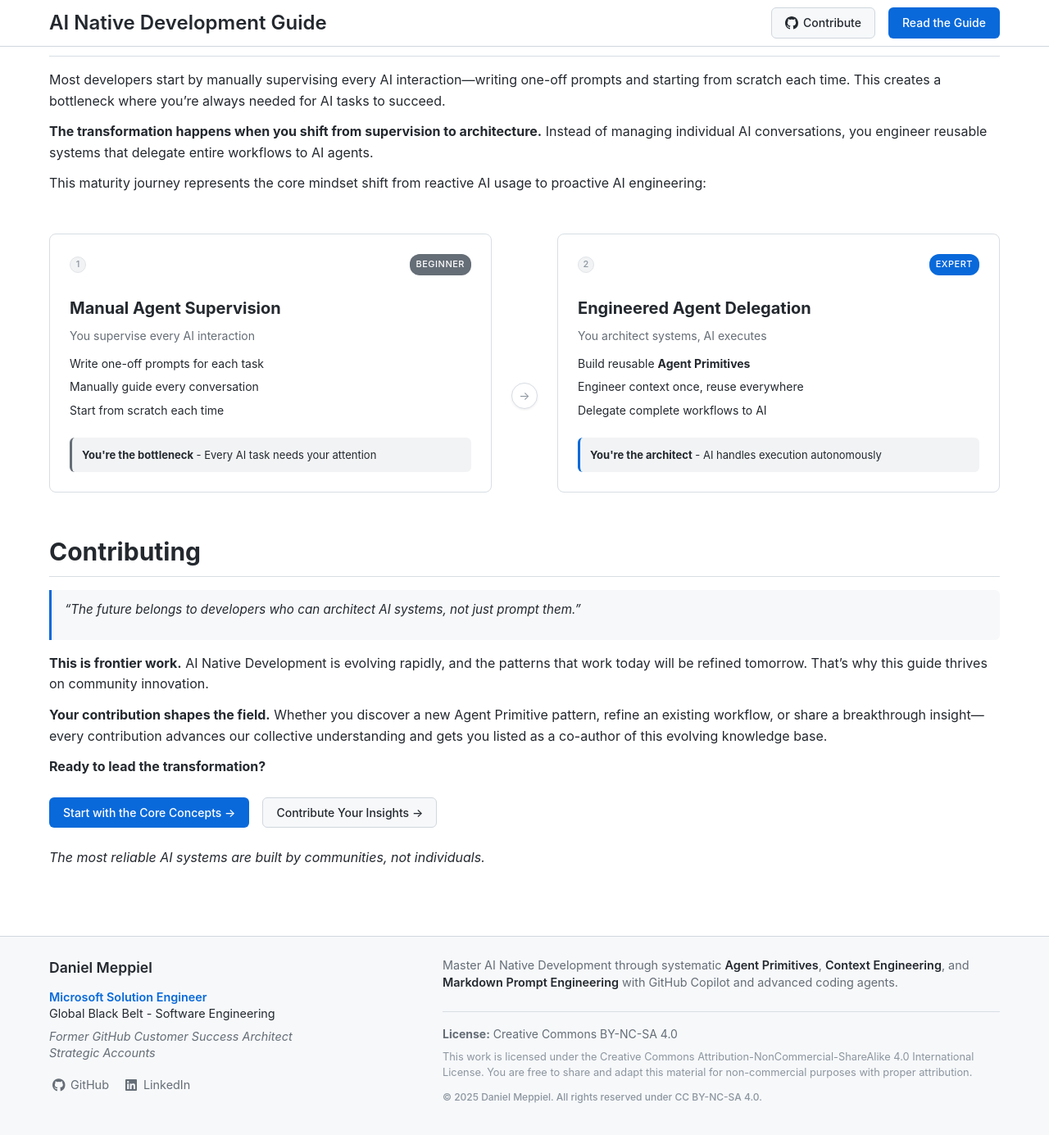
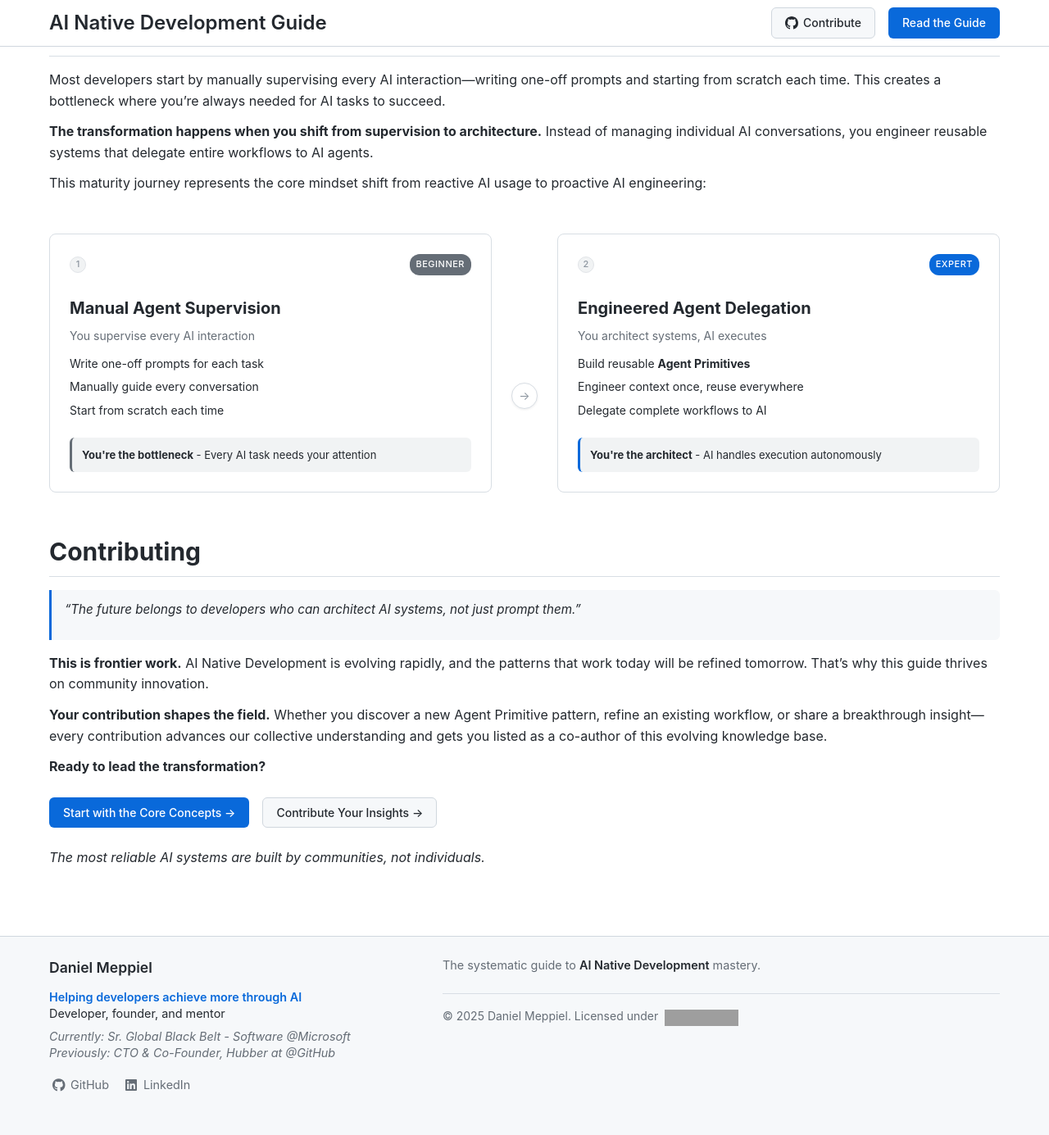
Before and after one commit to danielmeppiel/awesome-ai-native, a Jekyll site: the page built from index.md, in a window 1280 px wide and 1400 px high, scrolled down 1454 px. Shown: the top 1385 px of the window at 82% size. Built offline with Jekyll 4.4.1, drawn with Linux system fonts in a browser that asks for light colours; grey boxes are pictures that could not be loaded.

Commit message:
Update footer content and enhance scroll behavior for anchor links

```diff
--- a/_includes/footer.html
+++ b/_includes/footer.html
@@ -8,12 +8,12 @@
           <h3 class="author-name">{{ site.author }}</h3>
           <div class="credentials">
             <p class="current-role">
-              <strong>Microsoft Solution Engineer</strong><br>
-              Global Black Belt - Software Engineering
+              <strong>Helping developers achieve more through AI</strong><br>
+              Developer, founder, and mentor
             </p>
             <p class="experience">
-              Former GitHub Customer Success Architect<br>
-              Strategic Accounts
+              Currently: Sr. Global Black Belt - Software @Microsoft<br>
+              Previously: CTO & Co-Founder, Hubber at @GitHub
             </p>
           </div>
           <div class="social-links">
@@ -44,22 +44,15 @@
 
       <div class="footer-col footer-col-2">
         <p class="site-description">
-          Master AI Native Development through systematic <strong>Agent Primitives</strong>, <strong>Context Engineering</strong>, and <strong>Markdown Prompt Engineering</strong> with GitHub Copilot and advanced coding agents.
+          The systematic guide to <strong>AI Native Development</strong> mastery.
         </p>
 
         <div class="license-info">
           <p>
-            <strong>License:</strong>
-            <a href="{{ '/LICENSE' | relative_url }}" target="_blank" rel="noopener noreferrer">
-              Creative Commons BY-NC-SA 4.0
+            © {{ 'now' | date: '%Y' }} {{ site.author }}. Licensed under
+            <a href="https://creativecommons.org/licenses/by-nc-sa/4.0/" target="_blank" rel="noopener noreferrer">
+              <img src="https://licensebuttons.net/l/by-nc-sa/4.0/80x15.png" alt="CC BY-NC-SA 4.0" style="border: 0; vertical-align: middle; margin-left: 4px;">
             </a>
-          </p>
-          <p class="license-details">
-            This work is licensed under the Creative Commons Attribution-NonCommercial-ShareAlike 4.0 International License.
-            You are free to share and adapt this material for non-commercial purposes with proper attribution.
-          </p>
-          <p class="copyright">
-            © {{ 'now' | date: '%Y' }} {{ site.author }}. All rights reserved under CC BY-NC-SA 4.0.
           </p>
         </div>
       </div>
--- a/assets/main.scss
+++ b/assets/main.scss
@@ -25,6 +25,12 @@
   box-sizing: border-box;
 }
 
+/* Fix for sticky header covering anchor links */
+html {
+  scroll-padding-top: 0px; /* Header height + some buffer */
+  scroll-behavior: smooth;
+}
+
 body, h1, h2, h3, h4, h5, h6, p, blockquote, pre, hr, dl, dd, ol, ul, figure {
   margin: 0;
   padding: 0;
@@ -137,6 +143,8 @@ h1, h2, h3, h4, h5, h6 {
   font-weight: 700;
   margin-top: 32px;
   margin-bottom: 16px;
+  /* Additional scroll margin for anchor links */
+  scroll-margin-top: 80px;
 }
 
 .page-content h1:first-child,
@@ -931,6 +939,8 @@ h1, h2, h3, h4, h5, h6 {
   font-weight: 700 !important;
   margin-top: 24px !important;
   margin-bottom: 12px !important;
+  /* Additional scroll margin for anchor links */
+  scroll-margin-top: 80px !important;
 }
 
 /* Fix first heading spacing */
```
